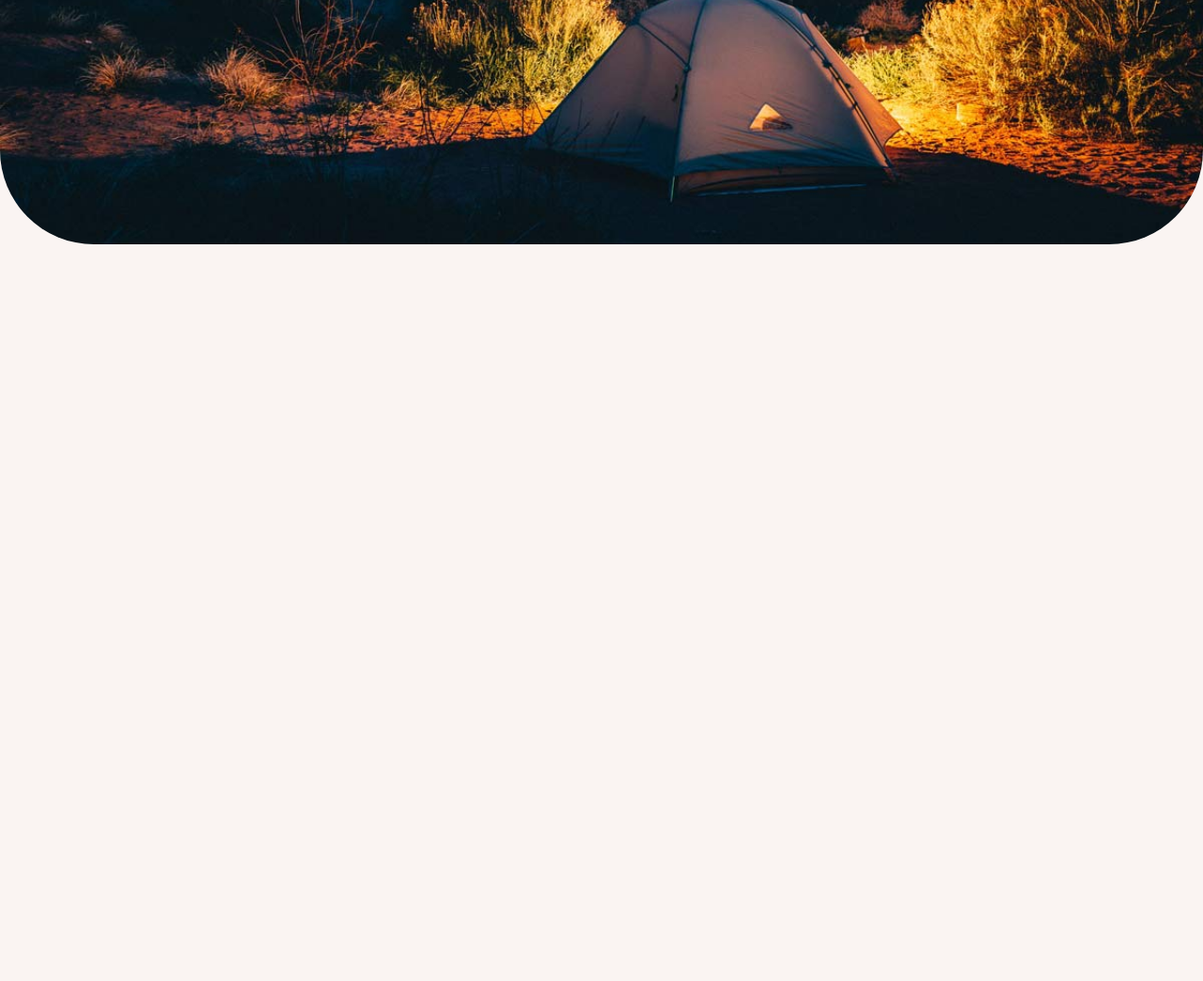
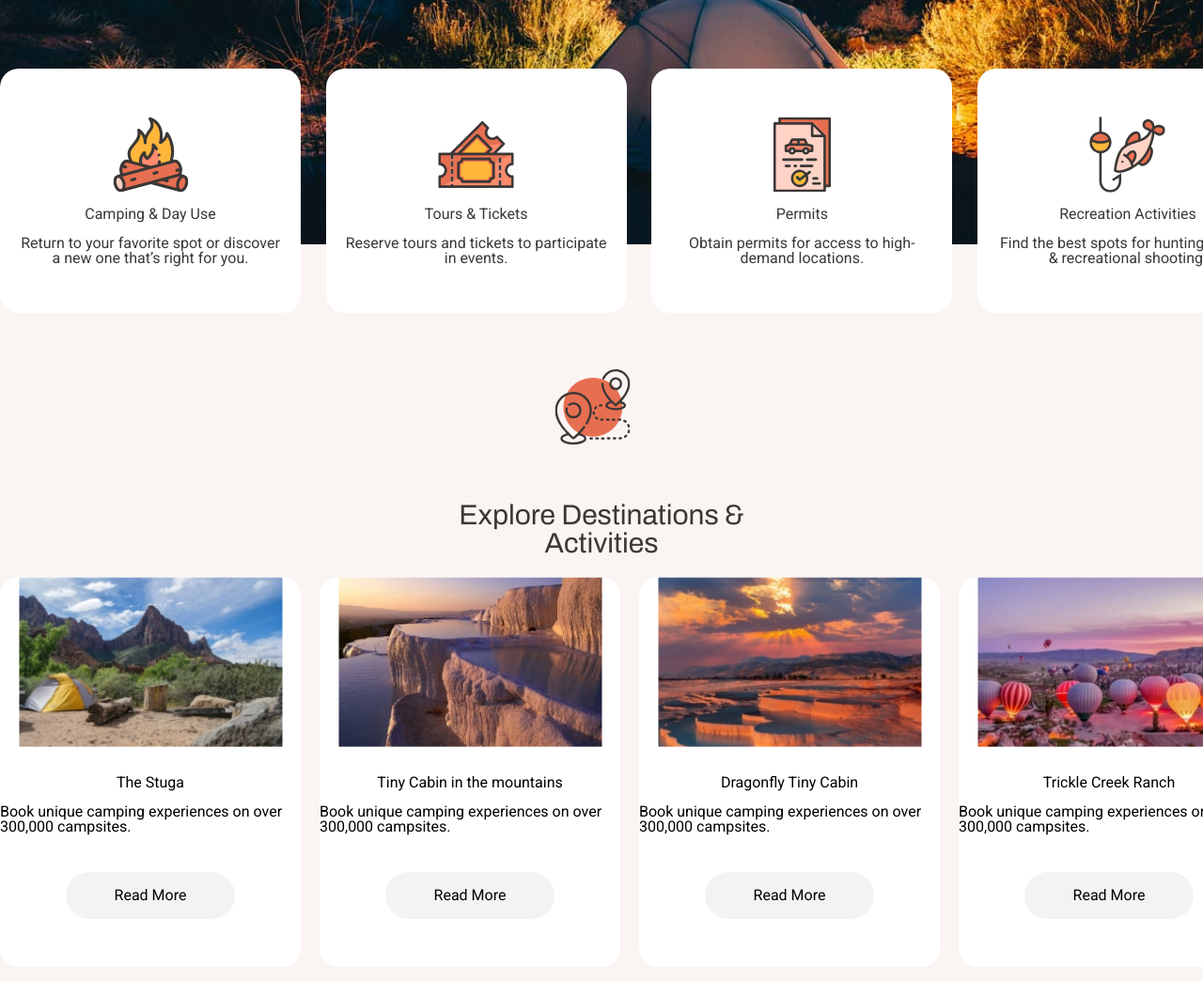
Before and after one commit to giga33/homework7, a plain HTML site: page index.html in a window 1280 px wide. Shown: the part 540-1584 px from the top of the page at 94% size. Before the commit the page ends 800 px from the top, so only its background shows below. Drawn offline with Linux system fonts and the light colour scheme.

Commit message:
section1 & section2 added

```diff
--- a/css/style.css
+++ b/css/style.css
@@ -74,3 +74,109 @@ body {
     justify-content: center;
     margin-top: 24px;
   }
+  .text-wrapper h1 {
+    font-size: 50px;
+    width: 344px;
+    margin: auto;
+    margin-bottom: 36px;
+  }
+
+  .text-wrapper p {
+    width: 498px;
+    margin: auto;
+    color: #FFF;
+    text-align: center;
+    font-family: Roboto;
+    font-size: 18px;
+    font-style: normal;
+    font-weight: 400;
+  }
+
+  .cards-section {
+    width: 1360px;
+    height: 260px;
+    margin: auto;
+    margin-top: 200px;
+    margin-left: auto;
+    margin-right: auto;
+    display: flex;
+    justify-content: space-between;
+  }
+
+  .card {
+    width: 320px;
+    height: 260px;
+    padding: 38.68px 20px;
+    background-color: #fff;
+    border-radius: 20px;
+    display: flex;
+    justify-content: center;
+    flex-direction: column;
+    align-items: center;
+    color: #3B3735;
+    text-align: center;
+    font-family: Roboto;
+    font-size: 16px;
+    font-style: normal;
+    font-weight: 400;
+  }
+  .card img{
+    width: 81px;
+    height: 81px;
+
+  }
+  .card-margine{
+    margin-top: 15px;
+    margin-bottom: 15px;
+
+  }
+  .dest-div{
+
+    align-items: center;
+    margin: auto;
+    width: 100px;
+    height: 100px;
+    margin-top: 60px;
+    margin-bottom: 40px;
+  }
+.dest-par{
+    width: 335px;
+    height: 81px;
+    color: #3B3735;
+    margin: auto;
+    text-align: center;
+    font-family: Archivo;
+    font-size: 30px;
+    font-style: normal;
+    font-weight: 400; */
+  }
+  .img-section{
+    width: 1350px;
+    height: 430px;
+    display: flex;
+    column-gap: 20px;
+    margin: auto;
+  }
+  .img-list{
+    border-radius: 20px;
+    background-color: #fff;
+    width: 320px;
+    height: 415px;
+    display: flex;
+    align-items: center;
+    flex-direction: column;
+  }
+  .readmore-btn{
+    width: 180px;
+    height: 50px;
+    border-radius: 100px;
+    background: rgba(141, 141, 141, 0.10);
+    display: flex;
+    align-items: center;
+    justify-content: center;
+    margin-top: 40px;
+  }
+  .img-par{
+    margin-top: 30px;
+    margin-bottom: 15px;
+  }
--- a/index.html
+++ b/index.html
@@ -6,9 +6,10 @@
     <link rel="preconnect" href="https://fonts.googleapis.com" />
     <link rel="preconnect" href="https://fonts.gstatic.com" crossorigin />
     <link
-      href="https://fonts.googleapis.com/css2?family=Roboto:wght@400;500&display=swap"
+      href="https://fonts.googleapis.com/css2?family=Archivo&family=Roboto:wght@400;500&display=swap"
       rel="stylesheet"
     />
+
     <title>Camping | Welcome</title>
   </head>
   <body>
@@ -54,6 +55,78 @@
           <a href="#" class="sing-in">Sign in</a>
         </div>
       </header>
+
+      <div class="text-wrapper">
+        <h1>Find Yourself Outside.</h1>
+        <p>
+          Book unique camping experiences on over 300,000 campsites, cabins, RV
+          parks, public parks and more.
+        </p>
+        <a href="#" class="discover-btn">Discover</a>
+      </div>
+
+      <section class="cards-section">
+        <div class="card">
+          <img src="images/fire.svg" alt="fire logo" />
+          <p class="card-margine">Camping & Day Use</p>
+          <p>
+            Return to your favorite spot or discover a new one that’s right for
+            you.
+          </p>
+        </div>
+        <div class="card">
+          <img src="images/tickets.svg" alt="fire logo" />
+          <p class="card-margine">Tours & Tickets</p>
+          <p>Reserve tours and tickets to participate in events.</p>
+        </div>
+        <div class="card">
+          <img src="images/paper.svg" alt="fire logo" />
+          <p class="card-margine">Permits</p>
+          <p>Obtain permits for access to high- demand locations.</p>
+        </div>
+        <div class="card">
+          <img src="images/fish.svg" alt="fire logo" />
+          <p class="card-margine">Recreation Activities</p>
+          <p>
+            Find the best spots for hunting, fishing & recreational shooting.
+          </p>
+        </div>
+      </section>
+      <div class="dest-div">
+        <div>
+          <img src="images/destination.svg" alt="destination logo" />
+        </div>
+        <!-- <p>Explore Destinations & Activities</p> -->
+      </div>
+      <div class="dest-par">
+        <p>Explore Destinations & Activities</p>
+      </div>
+      <div class="img-section">
+        <div class="img-list">
+          <img src="images/image1.jpg" alt="nature" />
+          <p class="img-par">The Stuga</p>
+          <p>Book unique camping experiences on over 300,000 campsites.</p>
+          <div class="readmore-btn">Read More</div>
+        </div>
+        <div class="img-list">
+          <img src="images/image2.jpg" alt="nature" />
+          <p class="img-par">Tiny Cabin in the mountains</p>
+          <p>Book unique camping experiences on over 300,000 campsites.</p>
+          <div class="readmore-btn">Read More</div>
+        </div>
+        <div class="img-list">
+          <img src="images/image3.jpg" alt="nature" />
+          <p class="img-par">Dragonfly Tiny Cabin</p>
+          <p>Book unique camping experiences on over 300,000 campsites.</p>
+          <div class="readmore-btn">Read More</div>
+        </div>
+        <div class="img-list">
+          <img src="images/image4.jpg" alt="nature" />
+          <p class="img-par">Trickle Creek Ranch</p>
+          <p>Book unique camping experiences on over 300,000 campsites.</p>
+          <div class="readmore-btn">Read More</div>
+        </div>
+      </div>
     </main>
   </body>
 </html>
```
Also changed, not shown: images/destination.svg (added), images/fire.svg (added), images/fish.svg (added), images/image1.jpg (added), images/image2.jpg (added), images/image3.jpg (added), images/image4.jpg (added), images/paper.svg (added), images/tickets.svg (added).
